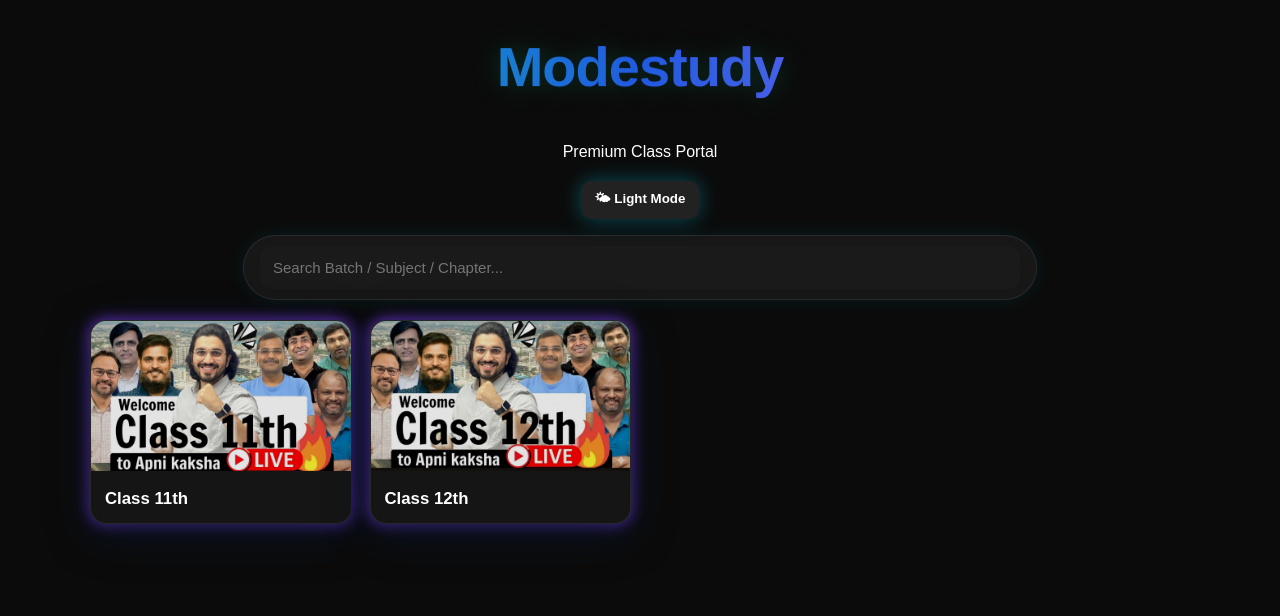
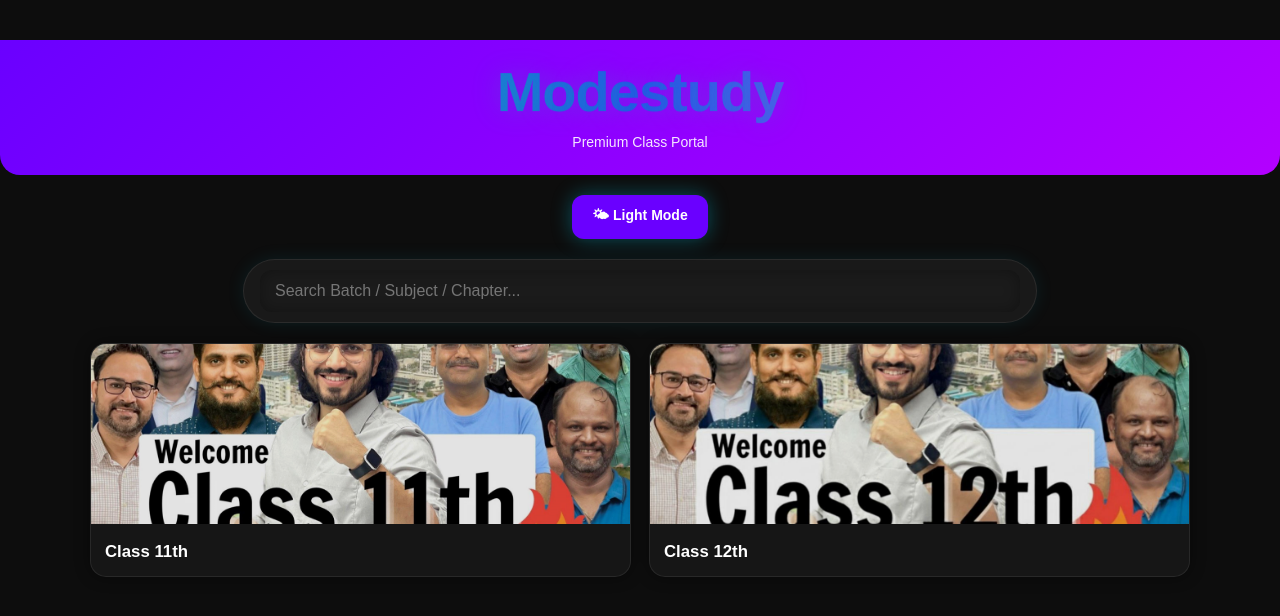
Before and after one commit to Moderatorboy/modistudy, a React (Vite) app: page / in a window 1280 px wide. Shown: the top 616 px of the page. Built offline with nearby package versions, Linux system fonts and the light colour scheme.

Commit message:
Update index.css

```diff
--- a/src/index.css
+++ b/src/index.css
@@ -1,151 +1,281 @@
+/* 🌙 Default Theme */
 body {
-  background: #0b0b0b;
+  margin: 0;
+  padding: 0;
+  font-family: "Poppins", sans-serif;
+  background: #0d0d0d;
   color: white;
-  margin: 0;
-  font-family: 'Poppins', sans-serif;
+  transition: 0.3s ease-in-out;
 }
 
-.alt-theme {
-  background: #ffffff;
-  color: black;
+/* 🌤 Light Theme */
+body.alt-theme {
+  background: #f5f5f5;
+  color: #222;
 }
 
-/* HEADER */
-.top-header {
-  width: 100%;
-  padding: 18px 20px;
-  display: flex;
-  align-items: center;
-  justify-content: space-between;
+/* 🔥 Hero Title */
+.hero {
+  text-align: center;
+  padding: 25px 10px;
+  background: linear-gradient(135deg, #6a00ff, #b300ff);
+  border-bottom-left-radius: 20px;
+  border-bottom-right-radius: 20px;
 }
 
 .logo {
-  font-size: 28px;
-  font-weight: 700;
-  letter-spacing: 1px;
+  margin: 0;
+  font-size: 35px;
+  font-weight: 800;
+  color: white;
+  text-shadow: 0 0 8px rgba(255, 255, 255, 0.4);
 }
 
-.theme-toggle {
-  padding: 8px 14px;
-  border-radius: 10px;
-  background: #222;
-  color: white;
-  border: none;
-  cursor: pointer;
+.subtitle {
+  font-size: 14px;
+  margin-top: 4px;
+  opacity: 0.9;
 }
 
-/* SEARCH */
+/* 🚀 Search Box */
 .search-box {
+  margin: 20px auto;
   width: 90%;
-  margin: 0 auto 20px;
 }
 
 .search-box input {
   width: 100%;
-  padding: 13px;
+  padding: 12px 15px;
   border-radius: 12px;
   border: none;
+  font-size: 16px;
   outline: none;
-  background: #1a1a1a;
+  background: #1b1b1b;
   color: white;
-  font-size: 15px;
+  box-shadow: 0px 0px 15px #00000050 inset;
 }
 
-/* GRID */
+body.alt-theme .search-box input {
+  background: white;
+  color: #222;
+}
+
+/* 🌗 Theme Toggle */
+.theme-toggle {
+  margin: 15px auto;
+  display: block;
+  background: #6a00ff;
+  border: none;
+  padding: 10px 20px;
+  font-size: 14px;
+  border-radius: 12px;
+  color: white;
+  cursor: pointer;
+  transition: 0.2s;
+}
+
+.theme-toggle:hover {
+  background: #8800ff;
+}
+
+/* 🟦 Grid (Batches) */
 .grid {
   width: 90%;
-  margin: auto;
+  margin: 20px auto;
   display: grid;
-  grid-template-columns: repeat(auto-fill, minmax(240px, 1fr));
+  grid-template-columns: repeat(auto-fit, minmax(260px, 1fr));
   gap: 18px;
 }
 
 .card {
-  background: #151515;
+  background: #161616;
   border-radius: 16px;
   overflow: hidden;
   cursor: pointer;
   transition: 0.3s;
+  position: relative;
+  box-shadow: 0px 0px 15px #00000070;
 }
 
 .card:hover {
-  transform: scale(1.03);
+  transform: translateY(-4px);
 }
 
-.card-img {
+.card img {
   width: 100%;
-  aspect-ratio: 16/9;
-  object-fit: contain;
-  padding: 10px;
-  background: #0f0f0f;
+  height: 180px;
+  object-fit: cover;
 }
 
+/* ✨ Card Text */
 .meta {
-  padding: 12px;
+  padding: 10px;
 }
 
 .name {
-  font-size: 17px;
-  font-weight: 600;
+  font-size: 18px;
+  font-weight: bold;
 }
 
 .sub {
+  font-size: 13px;
   opacity: 0.7;
-  font-size: 13px;
 }
 
-/* LIST */
+/* 🟩 List Buttons */
 .list {
   width: 90%;
-  margin: auto;
+  margin: 25px auto;
+  text-align: center;
 }
 
-.item-btn,
-.lecture-btn {
+.list h2 {
+  margin-bottom: 18px;
+}
+
+.list button {
+  width: 100%;
+  margin: 8px 0;
+  padding: 14px;
+  font-size: 16px;
+  border-radius: 12px;
+  border: none;
+  cursor: pointer;
+  background: #252525;
+  color: white;
+  transition: 0.2s;
+  box-shadow: 0px 0px 10px #00000060;
+}
+
+.list button:hover {
+  background: #333;
+}
+
+body.alt-theme .list button {
+  background: #eaeaea;
+  color: #000;
+}
+
+/* 🔙 Navigation */
+.nav {
+  width: 90%;
+  margin: 10px auto;
+}
+
+.nav button {
+  background: #6a00ff;
+  padding: 8px 14px;
+  border-radius: 10px;
+  border: none;
+  color: white;
+}
+
+.nav button:hover {
+  background: #8500ff;
+}
+
+/* 🎥 Video Page */
+.video-page {
+  width: 90%;
+  margin: 0 auto;
+  text-align: center;
+}
+
+.embed {
+  position: relative;
+  width: 100%;
+  height: 230px;
+  border-radius: 16px;
+  overflow: hidden;
+  box-shadow: 0px 0px 15px #00000080;
+}
+
+/* 🛑 No recommended videos overlay */
+.blocker {
+  position: absolute;
+  top: 0;
+  left: 0;
+  width: 100%;
+  height: 100%;
+  z-index: 3;
+  background: transparent;
+  pointer-events: none;
+}
+
+iframe {
+  width: 100%;
+  height: 100%;
+  border: none;
+}
+
+/* ✔ Complete Button */
+.complete-btn {
+  margin-top: 15px;
   width: 100%;
   padding: 14px;
-  margin: 8px 0;
-  background: #1a1a1a;
+  background: #008c4a;
+  border-radius: 12px;
   border: none;
   color: white;
-  border-radius: 12px;
-  text-align: left;
-  font-size: 16px;
+  font-size: 15px;
   cursor: pointer;
+  transition: 0.2s;
 }
 
-/* RESOURCES */
-.resources a {
-  display: inline-block;
-  margin-right: 10px;
-  padding: 8px 12px;
-  background: #222;
-  border-radius: 8px;
-  color: white;
-  font-size: 14px;
+.complete-btn:hover {
+  background: #00a85a;
 }
 
-/* VIDEO */
-.video-box {
-  width: 90%;
-  margin: auto;
+/* 💬 Quotes */
+.quote {
+  margin-top: 18px;
+  font-size: 15px;
+  opacity: 0.9;
+  background: #1d1d1d;
+  padding: 10px 15px;
+  border-radius: 12px;
 }
 
-.player-wrapper {
-  position: relative;
+body.alt-theme .quote {
+  background: #e6e6e6;
 }
 
-.player {
+/* 📊 Progress Bar */
+.progress {
   width: 100%;
-  height: 240px;
-  border: none;
-  border-radius: 14px;
+  height: 12px;
+  background: #2d2d2d;
+  border-radius: 20px;
+  overflow: hidden;
+  margin: 15px 0;
 }
 
-.overlay-block {
-  position: absolute;
-  bottom: 0;
-  width: 100%;
-  height: 80px;
-  background: #0b0b0b;
+.progress div {
+  height: 100%;
+  background: linear-gradient(90deg, #6a00ff, #c800ff);
+  transition: width 0.3s ease-in-out;
 }
+
+.progress-text {
+  font-size: 14px;
+  opacity: 0.8;
+}
+
+/* 📱 Mobile Fix */
+@media (max-width: 500px) {
+  .hero {
+    padding: 18px;
+  }
+
+  .logo {
+    font-size: 28px;
+  }
+
+  .card img {
+    height: 150px;
+  }
+
+  .embed {
+    height: 200px;
+  }
+}
```
